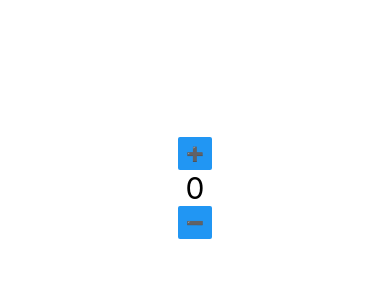
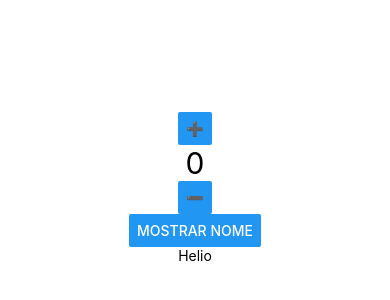
Before and after one commit to HelioJr548/SujeitoProgramador, a React Native app in the folder meuapp/: screen / in a window 390 px wide. Shown: the part 234-534 px from the top of the page. Built offline with nearby package versions, Linux system fonts and the light colour scheme.

Commit message:
Utilizando useEffect (desmontando componente)

```diff
--- a/meuapp/App.js
+++ b/meuapp/App.js
@@ -3,6 +3,7 @@ import { View, StyleSheet, Text, Switch, Button } from 'react-native';
 
 export default function App() {
 	const [contador, setContador] = useState(0);
+	const [renderizado, setRenderizado] = useState(true);
 
 	useEffect(() => {
 		console.log('MONTOU');
@@ -13,9 +14,26 @@ export default function App() {
 			<Button title="➕" onPress={() => setContador(contador + 1)} />
 			<Text style={{ fontSize: 30 }}>{contador}</Text>
 			<Button title="➖" onPress={() => setContador(contador - 1)} />
+
+			<Button
+				title="MOSTRAR NOME"
+				onPress={() => setRenderizado(!renderizado)}
+			/>
+
+			{/* caso renderizado = TRUE renderiza <Nome/> */}
+			{renderizado && <Nome />}
 		</View>
 	);
 }
+
+const Nome = () => {
+	useEffect(() => {
+		console.log('COMPONENTE NOME FOI MONTADO NA TELA!');
+
+		return () => console.log('COMPONENTE DESMONTADO'); // chamado ao componente ser desmontado (sair da tela)
+	}, []);
+	return <Text>Helio</Text>;
+};
 
 const styles = StyleSheet.create({
 	container: {
```
